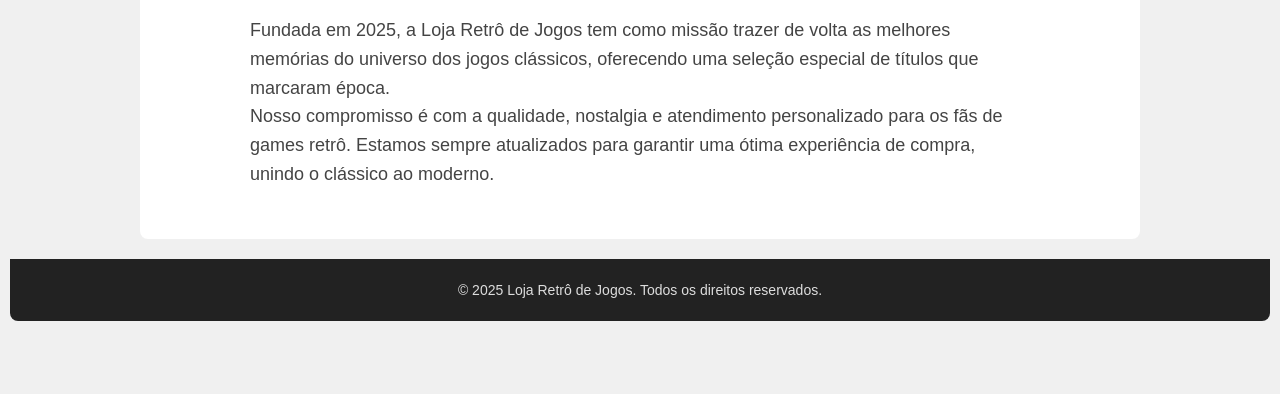
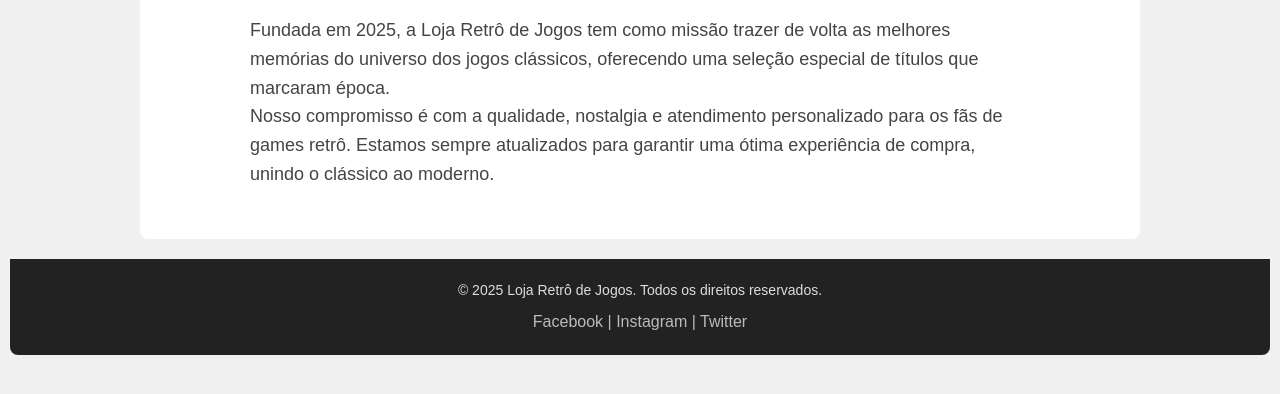
Before and after one commit to carlosaguetoni/loja-retro, a plain HTML site: page sobre.html in a window 1280 px wide. Shown: the part 164-558 px from the top of the page. Drawn offline with Linux system fonts and the light colour scheme.

Commit message:
Update sobre.html

```diff
--- a/sobre.html
+++ b/sobre.html
@@ -32,6 +32,9 @@
 
   <footer>
     <p>© 2025 Loja Retrô de Jogos. Todos os direitos reservados.</p>
+    <div class="redes-sociais">
+      <span>Facebook</span> | <span>Instagram</span> | <span>Twitter</span>
+    </div>
   </footer>
 
   <script src="js/scripts.js"></script>
```
